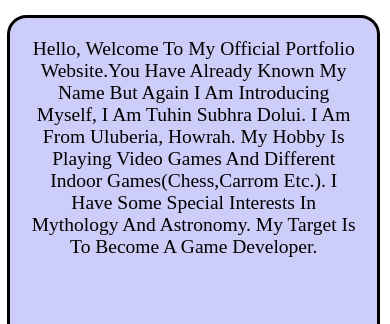
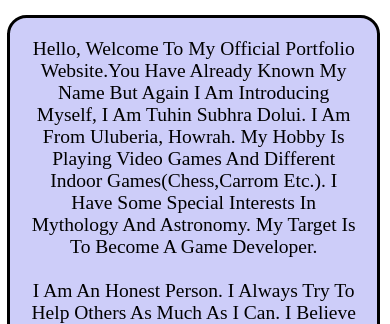
Before and after one commit to Git-Tuhin/official-portfolio-website, a plain HTML site: page index.html in a window 390 px wide. Shown: the part 730-1054 px from the top of the page. Drawn offline with Linux system fonts and the light colour scheme.

Commit message:
Update media.css

```diff
--- a/media.css
+++ b/media.css
@@ -82,7 +82,7 @@
     #paragraph{
         display:flex;
         flex-wrap: wrap;
-        height:160vw;
+/*         height:160vw; */
         width:84vw;
         font-size: 5vw;
         position: absolute;
```
